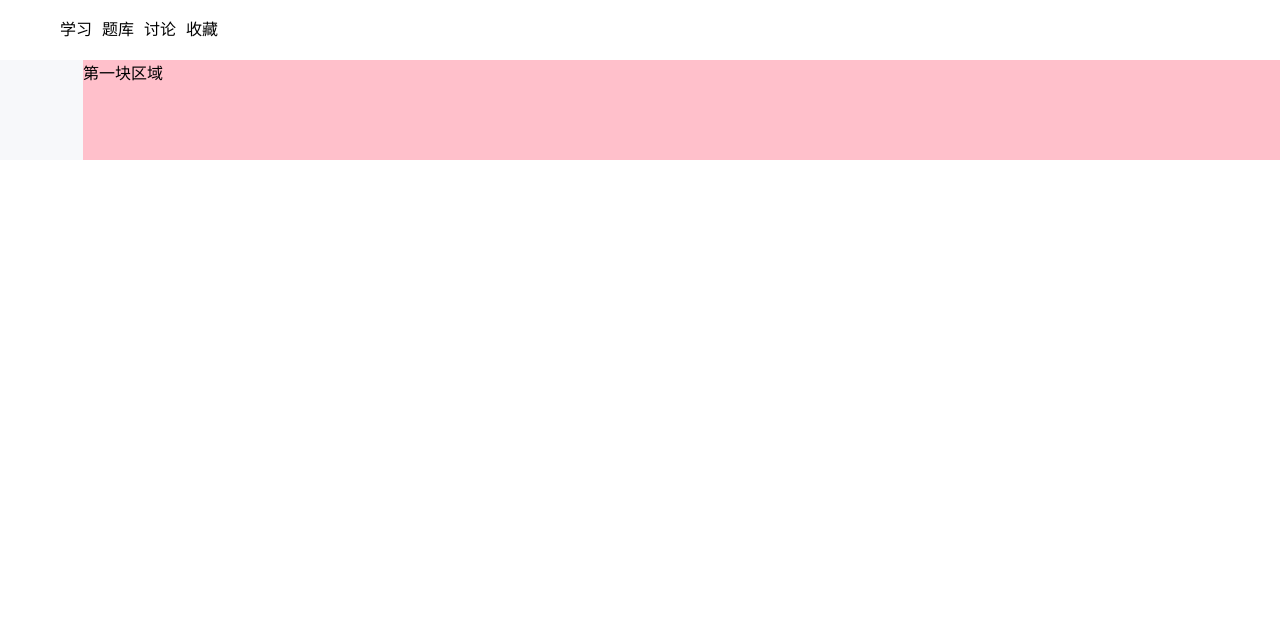
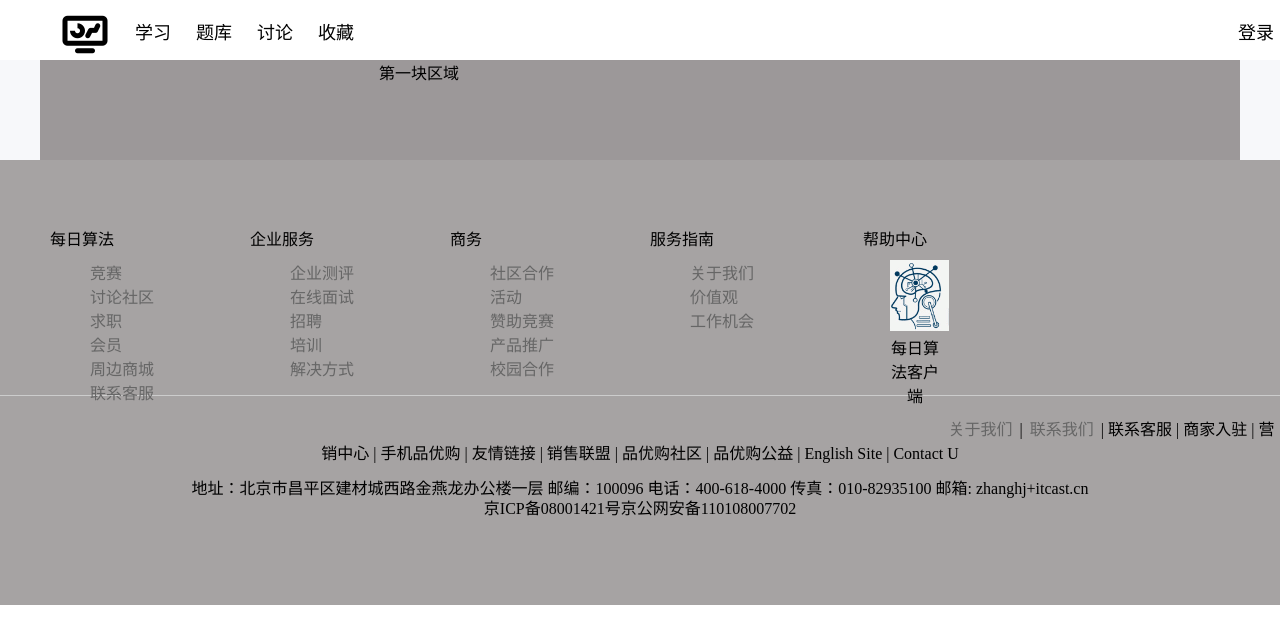
Before and after one commit to linda2618/Algorithmic_platform, a Vue app: page / in a window 1280 px wide. Shown: the top 644 px of the page. Built offline with nearby package versions, Linux system fonts and the light colour scheme.

Commit message:
搭建前台页面

```diff
--- /dev/null
+++ b/src/assets/css/Index/footer.css
@@ -0,0 +1,42 @@
+.footer {
+    height: 415px;
+    background-color: hwb(0 64% 35%);
+    padding-top: 30px;
+}
+.service_txt h4 {
+    font-size: 14px;
+}
+.service_txt  p {
+    font-size: 12px;
+}
+.mod_help {
+    height: 185px;
+    border-bottom: 1px solid #ccc;
+    padding-top: 20px;
+    padding-left: 50px;
+}
+.mod_help dl {
+    float: left;
+    width: 200px;
+}
+.mod_help dl:last-child {
+    width: 90px;
+    text-align: center;
+}
+.mod_help dl dt {
+    font-size: 16px;
+    margin-bottom: 10px;
+}
+.mod_copyright {
+    text-align: center;
+    padding-top: 20px;
+}
+.links {
+    margin-bottom: 15px;
+}
+.links a {
+    margin: 0 3px;
+}
+.copyright {
+    line-height: 20px;
+}
--- a/src/assets/css/global.css
+++ b/src/assets/css/global.css
@@ -6,28 +6,21 @@ body,
     height: 100%;
     margin: 0;
     padding: 0;
-    min-width: 1366px;
+    box-sizing: border-box;
 }
-.el-breadcrumb {
-    margin-bottom: 15px;
-    font-size: 12px;
+/* 去掉li 的小圆点 */
+li {
+    list-style: none
 }
-.el-card {
-    box-shadow: 0 1px 1px rgba(0, 0, 0, .15)
+button {
+    /* 当我们鼠标经过button 按钮的时候，鼠标变成小手 */
+    cursor: pointer
 }
-.el-table {
-    margin-top: 15px;
-    /* font-size: 14px; */
+a {
+    color: #666;
+    text-decoration: none
 }
-.el-pagination {
-    margin-top: 15px;
+
+a:hover {
+    color: #c81623
 }
-.el-steps {
-    margin: 15px 0;
-}
-.el-step__title {
-    font-size: 13px;
-}
-.ql-editor{
-    min-height: 300px;
-}
--- /dev/null
+++ b/src/pages/Index/Footer.vue
@@ -0,0 +1,65 @@
+<template>
+    <!-- 底部模块 -->
+    <footer class="footer">
+        <div class="w">
+            <div class="mod_help">
+                <dl>
+                    <dt>每日算法</dt>
+                    <dd><a href="#">竞赛</a></dd>
+                    <dd><a href="#">讨论社区</a></dd>
+                    <dd><a href="#">求职</a></dd>
+                    <dd><a href="#">会员</a></dd>
+                    <dd><a href="#">周边商城</a></dd>
+                    <dd><a href="#">联系客服</a></dd>
+                </dl>
+                <dl>
+                    <dt>企业服务</dt>
+                    <dd><a href="#">企业测评</a></dd>
+                    <dd><a href="#">在线面试</a></dd>
+                    <dd><a href="#">招聘</a></dd>
+                    <dd><a href="#">培训</a></dd>
+                    <dd><a href="#">解决方式</a></dd>
+                </dl>
+                <dl>
+                    <dt>商务</dt>
+                    <dd><a href="#">社区合作</a></dd>
+                    <dd><a href="#">活动</a></dd>
+                    <dd><a href="#">赞助竞赛</a></dd>
+                    <dd><a href="#">产品推广</a></dd>
+                    <dd><a href="#">校园合作</a></dd>
+                </dl>
+                <dl>
+                    <dt>服务指南</dt>
+                    <dd><a href="#">关于我们</a></dd>
+                    <dd><a href="#">价值观</a></dd>
+                    <dd><a href="#">工作机会</a></dd>
+                </dl>
+                <dl>
+                    <dt>帮助中心</dt>
+                    <dd>
+                        <img src="@/assets/title.png" alt="">
+                        每日算法客户端
+                    </dd>
+                </dl>
+            </div>
+            <div class="mod_copyright">
+                <div class="links">
+                    <a href="#">关于我们</a> | <a href="#">联系我们</a> | 联系客服 | 商家入驻 | 营销中心 | 手机品优购 | 友情链接 | 销售联盟 | 品优购社区 |
+                    品优购公益 | English Site | Contact U
+                </div>
+                <div class="copyright">
+                    地址：北京市昌平区建材城西路金燕龙办公楼一层 邮编：100096 电话：400-618-4000 传真：010-82935100 邮箱: zhanghj+itcast.cn <br>
+                    京ICP备08001421号京公网安备110108007702
+                </div>
+            </div>
+        </div>
+    </footer>
+</template>
+
+<script setup>
+import '@/assets/css/Index/footer.css'
+</script>
+
+<style lang="less" scoped>
+
+</style>
--- /dev/null
+++ b/src/pages/Index/Main.vue
@@ -0,0 +1,33 @@
+<template>
+    <div class="index_body">
+        <div class="container">
+            <div class="study">
+                <span>第一块区域</span>
+            </div>
+
+        </div>
+    </div>
+</template>
+
+<script setup>
+
+</script>
+
+<style lang="less" scoped>
+.index_body {
+    background-color: rgb(247, 248, 250);
+
+    .container {
+        margin-top: 40px;
+        width: 1200px;
+        margin: 0 auto;
+        background-color: #fff;
+
+        .study {
+            height: 100px;
+            background-color: rgb(156, 152, 153);
+        }
+
+    }
+}
+</style>
--- a/src/pages/Index/index.vue
+++ b/src/pages/Index/index.vue
@@ -1,9 +1,14 @@
 <template>
-    <div class="index_header">
+    <div>
+        <div>
             <!-- 头部 -->
-        <el-header>
+            <div class="el-header">
                 <div class="header_left">
                     <ul>
+                        <li>
+                            <i class="iconfont icon-a-shujutongji20beifen2"></i>
+                        </li>
+
                         <li>
                             <a href="#">学习</a>
                         </li>
@@ -23,39 +28,46 @@
                         <li><a href="#" @click="handleClick">登录</a></li>
                         <li><span>或</span></li>
                         <li><a href="#" @click="handleClick">注册</a></li>
+                        <li>
+                            <el-avatar class="iconfont icon-ziyuanxhdpi" :size="large" />
+                        </li>
                     </ul>
                 </div>
-        </el-header>
+                <!-- <div class="header_right1">
+                    <ul>
+                        <li><a href="#" @click="handleClick">登录</a></li>
+                        <li><span>或</span></li>
+                        <li><a href="#" @click="handleClick">注册</a></li>
+                        <li>
+                            <el-avatar class="iconfont icon-ziyuanxhdpi" :size="large" />
+                        </li>
+                    </ul>
+                </div> -->
+            </div>
 
             <!-- 主体区域 -->
-        <div class="index_body">
-            <div class="container">
-                <div class="study">
-                    <span>第一块区域</span>
+            <Main></Main>
+
+            <!-- 底部模块 -->
+            <Footer></Footer>
+            <!-- 登录弹出框 -->
+            <div :class="{ type: store.state.showLoginView }">
+                <Login></Login>
             </div>
 
         </div>
     </div>
 
 
-        <!-- <el-dialog v-model="showLoginViewDialogVisible" title="登录" width="40%" show-close>
-        </el-dialog> -->
-
-        <!-- 登录弹出框 -->
-        <div :class="{ type: store.state.showLoginView }">
-            <Login></Login>
-        </div>
-
-    </div>
-
-
 </template>
 
 <script setup>
+import { ref, reactive } from 'vue'
+import { useRouter } from 'vue-router'
 // 引入登录组件
 import Login from '../Login/index.vue'
-import { ref, reactive } from 'vue'
-import { useRouter } from 'vue-router'
+import Main from './Main.vue'
+import Footer from './Footer.vue'
 
 //按需引入 useStore()方法
 import { useStore } from 'vuex'
@@ -77,54 +89,54 @@ const handleClick = () => {
     display: none;
 }
 
-.index_header {
-    background-color: #fff;
-}
 
 .el-header {
     width: 1500px;
     margin: 0 auto;
+    font-size: 18px;
+    height: 60px;
+    line-height: 30px;
     background-color: #fff;
 
     .header_left {
         float: left;
-        display: flex;
+
+        .icon-a-shujutongji20beifen2:before {
+            font-size: 50px;
+        }
     }
 
     .header_right {
         float: right;
-        display: flex;
-        justify-content: right;
+        margin-right: 10px;
+
+        .el-avatar {
+            margin-top: -6px;
+            --el-avatar-size: 42px;
 
         }
+
+        .iconfont {
+            font-size: 32px;
         }
 
-.index_body {
-    background-color: rgb(247, 248, 250);
-
-    .container {
-        margin-top: 40px;
-        width: 1200px;
-        margin: 0 auto;
-        background-color: #fff;
-
-        .study {
-            height: 100px;
-            background-color: pink;
+        // .header_right ul li:last-child {
+        //     line-height: 20px;
+        // }
     }
 
-    }
-}
+
 
     ul>li {
         list-style: none;
         float: left;
         font-style: 16px;
-    margin-right: 10px;
+        margin-right: 25px;
 
         a {
             color: #000;
             text-decoration: none;
         }
     }
+}
 </style>
--- a/src/pages/Login/index.vue
+++ b/src/pages/Login/index.vue
@@ -91,12 +91,6 @@ const login = () => {
     })
 }
 
-// //是否显示登录/注册框
-// const showLoginView = ref(false)
-// //改变样式显示隐藏登录框
-// const changeStyle = () => {
-//     showLoginView.value = true
-// }
 
 </script>
 
```
Lines whose indentation alone changed are shown as unchanged.
